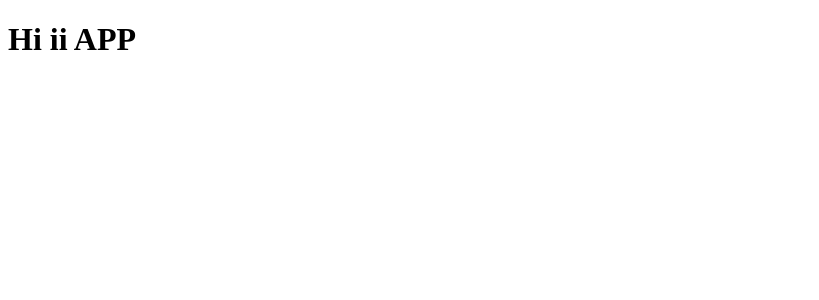
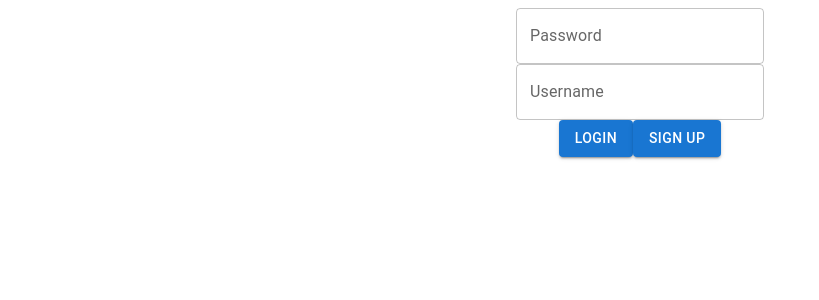
Before and after one commit to codesnippetmanager/SnippetManager, a React app: page / in a window 1280 px wide. Shown: the top 300 px of the page, without its empty margins (0-819 px from the left). Built offline with nearby package versions, Linux system fonts and the light colour scheme.

Commit message:
login basic UI with redux

```diff
--- /dev/null
+++ b/components/App.jsx
@@ -0,0 +1,17 @@
+import LoginPage from "./LoginPage.jsx";
+import React from "react";
+
+
+
+
+const App = () => {
+
+  return(
+    <>
+      <LoginPage />
+    </>
+  )
+}
+
+
+export default App;
--- /dev/null
+++ b/components/LoginPage.jsx
@@ -0,0 +1,49 @@
+import React, { useState } from 'react';
+import Box from '@mui/material/Box';
+import TextField from '@mui/material/TextField';
+import Button from '@mui/material/Button';
+import "../styling/login.css";
+import { useDispatch, useSelector } from 'react-redux';
+import {updateUserPassActionCreator} from "../redux/actions.js"
+
+
+const LoginPage =  () => {
+
+  const usernameState = useSelector(state => state.auth.username)
+  const passwordState = useSelector(state => state.auth.password)
+  const dispatch = useDispatch()
+
+
+  return (
+    <div>
+      {console.log(usernameState,passwordState)}
+      <div className='login-container'>
+
+        <TextField
+          id="outlined-password-input"
+          label="Password"
+          type="password"
+          autoComplete="current-password"
+          onChange={(e) => dispatch(updateUserPassActionCreator({password:e.target.value}))}
+        />
+
+        <TextField
+          id="outlined-username-input"
+          label="Username"
+          type="username"
+          autoComplete="current-username"
+          onChange={(e) => dispatch(updateUserPassActionCreator({password:e.target.value}))}
+        />
+        <div className='button-container'>
+        <Button variant="contained">Login</Button>
+        <Button variant="contained">Sign Up</Button>
+        </div>
+        </div>
+    </div>
+
+  )
+
+};
+
+
+export default LoginPage;
--- /dev/null
+++ b/redux/actionTypes.js
@@ -0,0 +1 @@
+export const UPDATE_FORM = "UPDATE_FORM";
--- /dev/null
+++ b/redux/actions.js
@@ -0,0 +1,9 @@
+import * as types from "./actionTypes.js"
+
+
+export const updateUserPassActionCreator = inputs => {
+  return ({
+    type: types.UPDATE_FORM,
+    payload: inputs,    //object with key username and password
+  })
+};
--- /dev/null
+++ b/redux/loginReducer.js
@@ -0,0 +1,24 @@
+import * as types from "./actionTypes.js"
+
+
+const initialState = {
+  username: "",
+  password: ""
+};
+
+
+const loginReducer = (state = initialState, action) => {
+  switch (action.type) {
+      case types.UPDATE_FORM:
+        return {
+          ...state,
+          username: action.payload.username,
+          password: action.payload.password
+        }
+
+      default:
+          return state;
+  }
+};
+
+export default loginReducer;
--- /dev/null
+++ b/redux/store.js
@@ -0,0 +1,8 @@
+import { configureStore } from "@reduxjs/toolkit";
+import loginReducer from "./loginReducer.js";
+
+export default configureStore({
+  reducer: {
+    auth: loginReducer,
+  }
+});
--- a/src/index.js
+++ b/src/index.js
@@ -1,13 +1,16 @@
 import React from 'react';
 import {createRoot} from 'react-dom/client';
-
-
+import App from "../components/App.jsx";
+import { Provider } from 'react-redux';
+import store from "../redux/store.js"
 
 const container = document.getElementById("app");
 const root = createRoot(container);
 
 root.render(
   <>
-    <h1> Hi ii APP</h1>
+  <Provider store ={store}>
+    <App />
+  </Provider>
   </>
 );
--- /dev/null
+++ b/styling/login.css
@@ -0,0 +1,7 @@
+.login-container{
+
+  display: flex;
+  justify-content: center;
+  align-items: center;
+  flex-direction: column;
+}
```
Also changed, not shown: package.json (+8 -1 lines), 1 other file (tests, documents, lock files or other folders).
